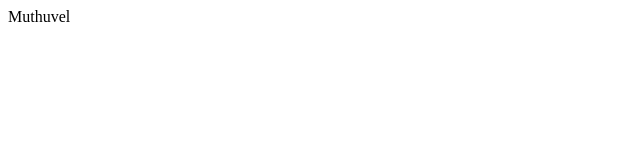
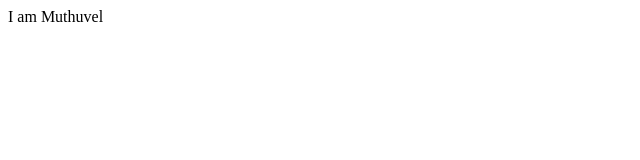
Before and after one commit to Muthuvel003/newGitTest, a plain HTML site: page index.html in a window 1280 px wide. Shown: the full height of the page, 0-640 px from the left. Drawn offline with Linux system fonts and the light colour scheme.

Commit message:
modified i am

```diff
--- a/index.html
+++ b/index.html
@@ -1,5 +1,5 @@
 <html>
 <body>
-<p> Muthuvel</p>
+<p>I am Muthuvel</p>
 </body>
 </html>
```
